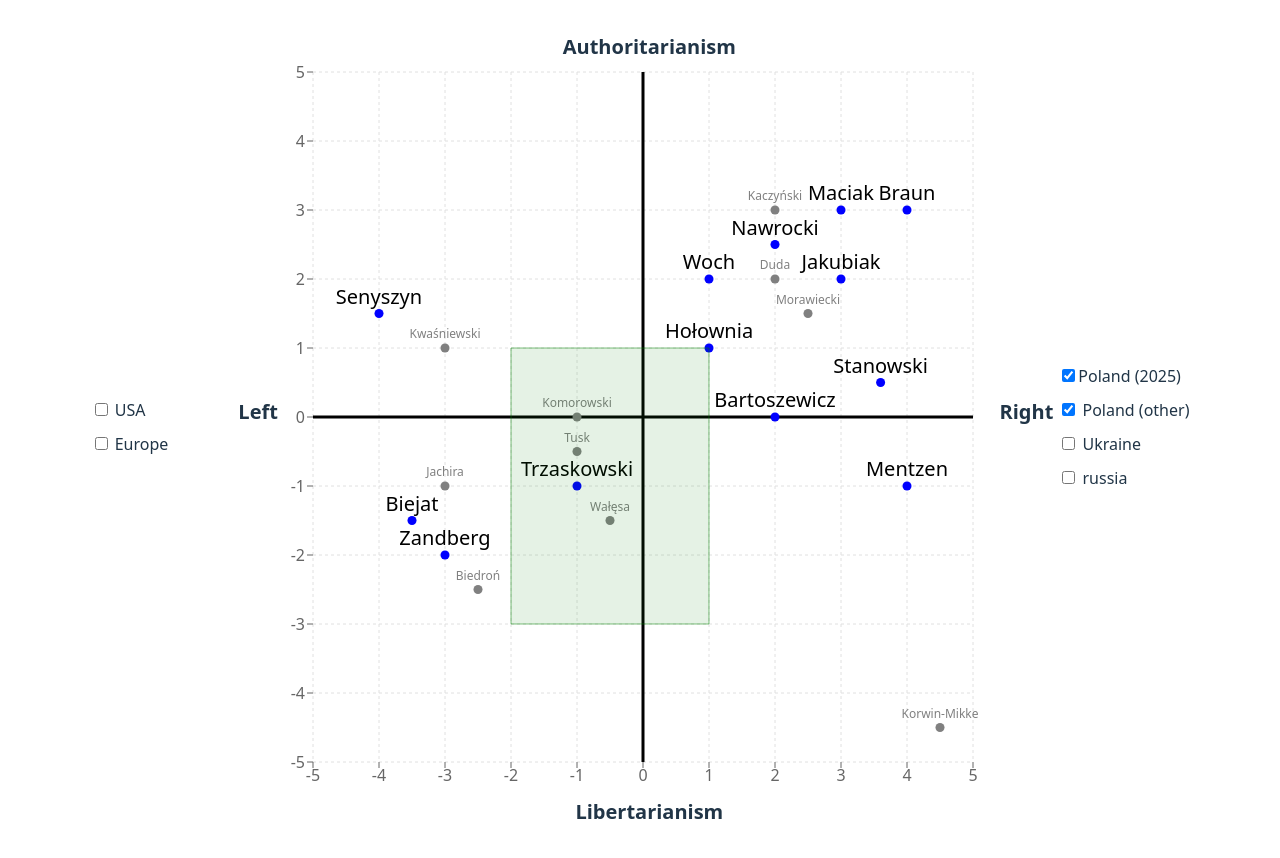
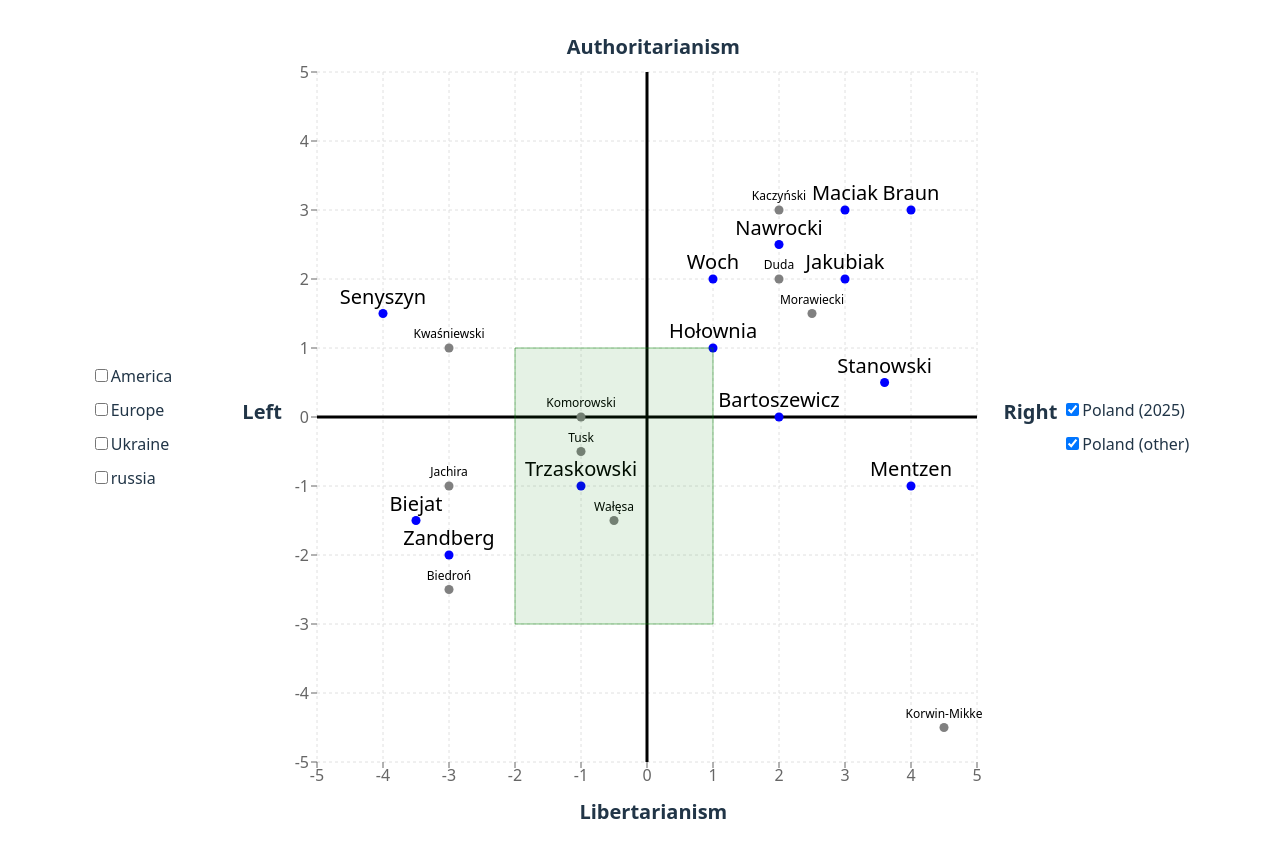
Before and after one commit to alundiak/polityczny-kompas, a React (Vite) app: page / in a window 1280 px wide. Shown: the top 858 px of the page. Built offline with nearby package versions, Linux system fonts and the light colour scheme.

Commit message:
New way to manage checkbox states

```diff
--- a/src/components/PoliticalCompassChart.tsx
+++ b/src/components/PoliticalCompassChart.tsx
@@ -1,4 +1,4 @@
-import React, { useState } from "react";
+import React from "react";
 import {
   ScatterChart,
   CartesianGrid,
@@ -15,32 +15,39 @@ import {
 } from "recharts";
 
 import AxisLabels from "./AxisLabels";
-import { getColorByType, myPoliticalEdges } from "./helpers";
-import { PoliticalCompassChartProps } from "./models";
+import {
+  getColorByType,
+  getDataPointFillByType,
+  getDataPointStyleByType,
+  getShapeByType,
+  myPoliticalEdges,
+} from "./helpers";
+import { DataKind, PoliticalCompassChartProps } from "./models";
 
 const PoliticalCompassChart: React.FC<PoliticalCompassChartProps> = (props) => {
-  const { poland2025, polandOther, world, usa, europe, russia, ukraine } =
-    props.data;
-
-  const mergedWorld = [...world, ...usa, ...europe, ...russia, ...ukraine];
-  // const [showPoland2025, setShowPoland2025] = useState(true);
-  // const [showOtherPoland, setShowOtherPoland] = useState(true);
-  const [showWorld, setShowWorld] = useState(false);
-
-  // TBD
-  const dummy = () => {
-    // setShowPoland2025(true);
-    // setShowOtherPoland(true);
-    setShowWorld(true);
+  const mapper = (scatterId: DataKind) => {
+    // Note. YES, <Scatter> should rendered DIRECTLY as child under <ScatterChart>
+    // If to extract this chunk of code into dedicated component, then code will NOT render!
+    return (
+      <Scatter
+        name={`${scatterId}-people`}
+        data={props.data[scatterId]}
+        fill={getColorByType(scatterId)}
+        shape={getShapeByType(scatterId)}
+        isAnimationActive={false}
+      >
+        <LabelList
+          fill={getDataPointFillByType(scatterId)}
+          dataKey="name"
+          position="top"
+          style={getDataPointStyleByType(scatterId)}
+        />
+      </Scatter>
+    );
   };
 
   return (
-    <div
-      style={{ width: 800, height: 800, position: "relative" }}
-      onClick={() => {
-        dummy();
-      }}
-    >
+    <div style={{ width: 800, height: 800, position: "relative" }}>
       <ScatterChart
         width={800}
         height={800}
@@ -76,49 +83,7 @@ const PoliticalCompassChart: React.FC<PoliticalCompassChartProps> = (props) => {
 
         <Tooltip />
 
-        {props.showPoland2025 && (
-          <Scatter
-            name="People-Poland-2025"
-            data={poland2025}
-            // fill="#8884d8"
-            fill={getColorByType("presidential-candidate")}
-            // shape="square"
-            isAnimationActive={false}
-          >
-            <LabelList
-              fill="black"
-              dataKey="name"
-              position="top"
-              style={{ fontSize: 20 }}
-            />
-          </Scatter>
-        )}
-
-        {props.showOtherPoland && (
-          <Scatter
-            name="Other-Poland-People"
-            data={polandOther}
-            // fill={getColorByType("polish-politician")}
-            fill="grey"
-            // shape="square"
-            isAnimationActive={false}
-          >
-            <LabelList dataKey="name" position="top" style={{ fontSize: 12 }} />
-          </Scatter>
-        )}
-
-        {showWorld && (
-          <Scatter
-            name="World-People"
-            data={mergedWorld}
-            // fill={getColorByType("world-politician")}
-            fill="grey"
-            shape="square"
-            isAnimationActive={false}
-          >
-            <LabelList dataKey="name" position="top" style={{ fontSize: 12 }} />
-          </Scatter>
-        )}
+        {props.scattersIds.map(mapper)}
 
         {/* works, but need to redesign kompas */}
         {/* <Legend /> */}
--- a/src/components/ThreeColumnLayout.tsx
+++ b/src/components/ThreeColumnLayout.tsx
@@ -1,10 +1,11 @@
 import React, { useState } from "react";
+
 import PoliticalCompassChart from "./PoliticalCompassChart";
 import data from "../data/getData";
+import { DEFAULT_SCATTERS_IDS, findSameCoordinates } from "./helpers";
+import { CompassData, DataKind } from "./models";
 
 import "./threeColumnLayout.css";
-import { findSameCoordinates } from "./helpers";
-import { CompassData } from "./models";
 
 findSameCoordinates(data as CompassData);
 
@@ -12,25 +13,71 @@ const ThreeColumnLayout: React.FC = () => {
   // Note. Renders twice.
   // console.log("ThreeColumnLayout");
 
-  const [showPoland2025, setShowPoland2025] = useState(true);
-  const [showOtherPoland, setShowOtherPoland] = useState(true);
+  const [scattersIds, setScattersIds] = useState<Set<DataKind>>(
+    new Set(DEFAULT_SCATTERS_IDS)
+  );
+
+  const toggleCheckbox = (key: DataKind) => {
+    setScattersIds((prev) => {
+      const next = new Set(prev);
+      if (next.has(key)) {
+        next.delete(key);
+      } else {
+        next.add(key);
+      }
+      return next;
+    });
+  };
 
   return (
     <div className="wrapper">
       <div className="column">
         <label>
-          <input type="checkbox" /> USA
+          <input
+            type="checkbox"
+            checked={scattersIds.has("america")}
+            onChange={() => {
+              toggleCheckbox("america");
+            }}
+          />
+          America
         </label>
         <label>
-          <input type="checkbox" /> Europe
+          <input
+            type="checkbox"
+            checked={scattersIds.has("europe")}
+            onChange={() => {
+              toggleCheckbox("europe");
+            }}
+          />
+          Europe
+        </label>
+        <label>
+          <input
+            type="checkbox"
+            checked={scattersIds.has("ukraine")}
+            onChange={() => {
+              toggleCheckbox("ukraine");
+            }}
+          />
+          Ukraine
+        </label>
+        <label>
+          <input
+            type="checkbox"
+            checked={scattersIds.has("russia")}
+            onChange={() => {
+              toggleCheckbox("russia");
+            }}
+          />
+          russia
         </label>
       </div>
 
       <div className="centerColumn">
         <PoliticalCompassChart
           data={data}
-          showPoland2025={showPoland2025}
-          showOtherPoland={showOtherPoland}
+          scattersIds={Array.from(scattersIds)}
         />
       </div>
 
@@ -38,9 +85,9 @@ const ThreeColumnLayout: React.FC = () => {
         <label>
           <input
             type="checkbox"
-            checked={showPoland2025}
+            checked={scattersIds.has("poland2025")}
             onChange={() => {
-              setShowPoland2025((previous) => !previous);
+              toggleCheckbox("poland2025");
             }}
           />
           Poland (2025)
@@ -48,18 +95,12 @@ const ThreeColumnLayout: React.FC = () => {
         <label>
           <input
             type="checkbox"
-            checked={showOtherPoland}
+            checked={scattersIds.has("polandOther")}
             onChange={() => {
-              setShowOtherPoland((previous) => !previous);
+              toggleCheckbox("polandOther");
             }}
-          />{" "}
+          />
           Poland (other)
-        </label>
-        <label>
-          <input type="checkbox" /> Ukraine
-        </label>
-        <label>
-          <input type="checkbox" /> russia
         </label>
       </div>
     </div>
--- a/src/components/helpers.ts
+++ b/src/components/helpers.ts
@@ -1,33 +1,66 @@
-// import { SymbolType } from "recharts/types/util/types";
+import { CSSProperties } from "react";
+import { SymbolType } from "recharts/types/util/types";
+import { CompassData, DataKind } from "./models";
 
-import { CompassData } from "./models";
+export const DEFAULT_SCATTERS_IDS: DataKind[] = ["poland2025", "polandOther"];
 
-export const getColorByType = (type: string): string => {
-  switch (type) {
-    case "presidential-candidate":
-      // return "#8884d8"; // #FFD700 => Gold
+export const getColorByType = (scatterId: DataKind): string => {
+  switch (scatterId) {
+    case "poland2025":
       return "blue";
-    case "polish-politician":
-      return "#32CD32"; // Lime Green
-    case "world-politician":
-      return "#1E90FF"; // Dodger Blue
+
+    case "polandOther":
+      return "grey";
+
     default:
-      return "#8884d8"; // Default color
+      return "grey";
   }
 };
 
-// const getShapeByType = (type: string): SymbolType => {
-//   switch (type) {
-//     case "presidential-candidate":
-//       return "circle" as SymbolType;
-//     case "polish-politician":
-//       return "square" as SymbolType;
-//     case "world-politician":
-//       return "diamond" as SymbolType;
-//     default:
-//       return "circle" as SymbolType;
-//   }
-// };
+export const getShapeByType = (scatterId: DataKind): SymbolType => {
+  switch (scatterId) {
+    case "poland2025":
+    case "polandOther":
+      return "circle" as SymbolType;
+
+    default:
+      return "square" as SymbolType;
+  }
+};
+
+export const getDataPointStyleByType = (scatterId: DataKind): CSSProperties => {
+  switch (scatterId) {
+    case "poland2025":
+      return { fontSize: 20 };
+
+    case "polandOther":
+      return { fontSize: 12 };
+
+    default:
+      return { fontSize: 12 };
+  }
+};
+
+export const getDataPointFillByType = (scatterId: DataKind): string => {
+  switch (scatterId) {
+    case "poland2025":
+      return "black";
+
+    default:
+      return "";
+  }
+};
+
+export function findSameCoordinates(data: CompassData) {
+  Object.entries(data).forEach(([group, people]) => {
+    people.forEach((current, index, array) => {
+      const previous = array[index - 1];
+      if (previous && previous.x === current.x && previous.y === current.y) {
+        console.log(`Group: ${group}, Duplicate Person:`, current);
+      }
+    });
+  });
+}
 
 // const myPoliticalRectangle = [
 //   { x: 2, y: 2 }, // I (Right-Authoritarian)
@@ -44,14 +77,3 @@ export const myPoliticalEdges = {
 };
 
 // const myPoliticalRectangle = "2,2 -2,2 -2,-2 2,-2";
-
-export function findSameCoordinates(data: CompassData) {
-  Object.entries(data).forEach(([group, people]) => {
-    people.forEach((current, index, array) => {
-      const previous = array[index - 1];
-      if (previous && previous.x === current.x && previous.y === current.y) {
-        console.log(`Group: ${group}, Duplicate Person:`, current);
-      }
-    });
-  });
-}
--- a/src/data/usa.json
+++ b/src/data/america.json
@@ -1,4 +1,9 @@
 [
+  {
+    "name": "Trudeau",
+    "x": -2.5,
+    "y": 1.5
+  },
   {
     "name": "Trump",
     "x": 3.5,
@@ -16,7 +21,7 @@
   },
   {
     "name": "Sanders",
-    "x": -3.5,
+    "x": -4,
     "y": -2.5
   },
   {
@@ -38,5 +43,25 @@
     "name": "Clinton",
     "x": -1,
     "y": 1
+  },
+  {
+    "name": "Milei",
+    "x": 5,
+    "y": -4
+  },
+  {
+    "name": "Pinochet",
+    "x": 4,
+    "y": 4.5
+  },
+  {
+    "name": "Castro",
+    "x": -4.5,
+    "y": 4.5
+  },
+  {
+    "name": "Guevara",
+    "x": -4,
+    "y": 3
   }
 ]
--- a/src/data/europe.json
+++ b/src/data/europe.json
@@ -1,4 +1,14 @@
 [
+  {
+    "name": "Mussolini",
+    "x": 3,
+    "y": 5
+  },
+  {
+    "name": "Marks",
+    "x": -5,
+    "y": 3
+  },
   {
     "name": "Napoleon",
     "x": 1.5,
--- a/src/data/getData.ts
+++ b/src/data/getData.ts
@@ -1,7 +1,7 @@
-import poland2025 from "./poland-2025.json";
+import poland2025 from "./poland2025.json";
 import polandOther from "./polandOther.json";
 import world from "./world.json";
-import usa from "./usa.json";
+import america from "./america.json";
 import europe from "./europe.json";
 import ukraine from "./ukraine.json";
 import russia from "./russia.json";
@@ -10,7 +10,7 @@ export default {
   poland2025,
   polandOther,
   world,
-  usa,
+  america,
   europe,
   russia,
   ukraine,
--- a/src/data/polandOther.json
+++ b/src/data/polandOther.json
@@ -46,7 +46,7 @@
   },
   {
     "name": "Biedroń",
-    "x": -2.5,
+    "x": -3,
     "y": -2.5
   }
 ]
--- a/src/data/world.json
+++ b/src/data/world.json
@@ -15,49 +15,14 @@
     "y": 4.5
   },
   {
-    "name": "Trudeau",
-    "x": -2.5,
-    "y": 1.5
-  },
-  {
-    "name": "Pinochet",
-    "x": 4,
-    "y": 4.5
-  },
-  {
-    "name": "Mussolini",
-    "x": 3,
-    "y": 5
-  },
-  {
-    "name": "Milei",
-    "x": 5,
-    "y": -4
-  },
-  {
     "name": "Friedman",
     "x": 5,
     "y": 0
   },
   {
-    "name": "Marks",
-    "x": -5,
-    "y": 3
-  },
-  {
     "name": "Chomsky",
     "x": -5,
     "y": 0
-  },
-  {
-    "name": "Castro",
-    "x": -4.5,
-    "y": 4.5
-  },
-  {
-    "name": "Guevara",
-    "x": -5,
-    "y": -3
   },
   {
     "name": "Goldman",
```
Also changed, not shown: src/components/models.ts (+15 -2 lines), images/img-v2.png, src/data/poland2025.json (renamed from src/data/poland-2025.json).
